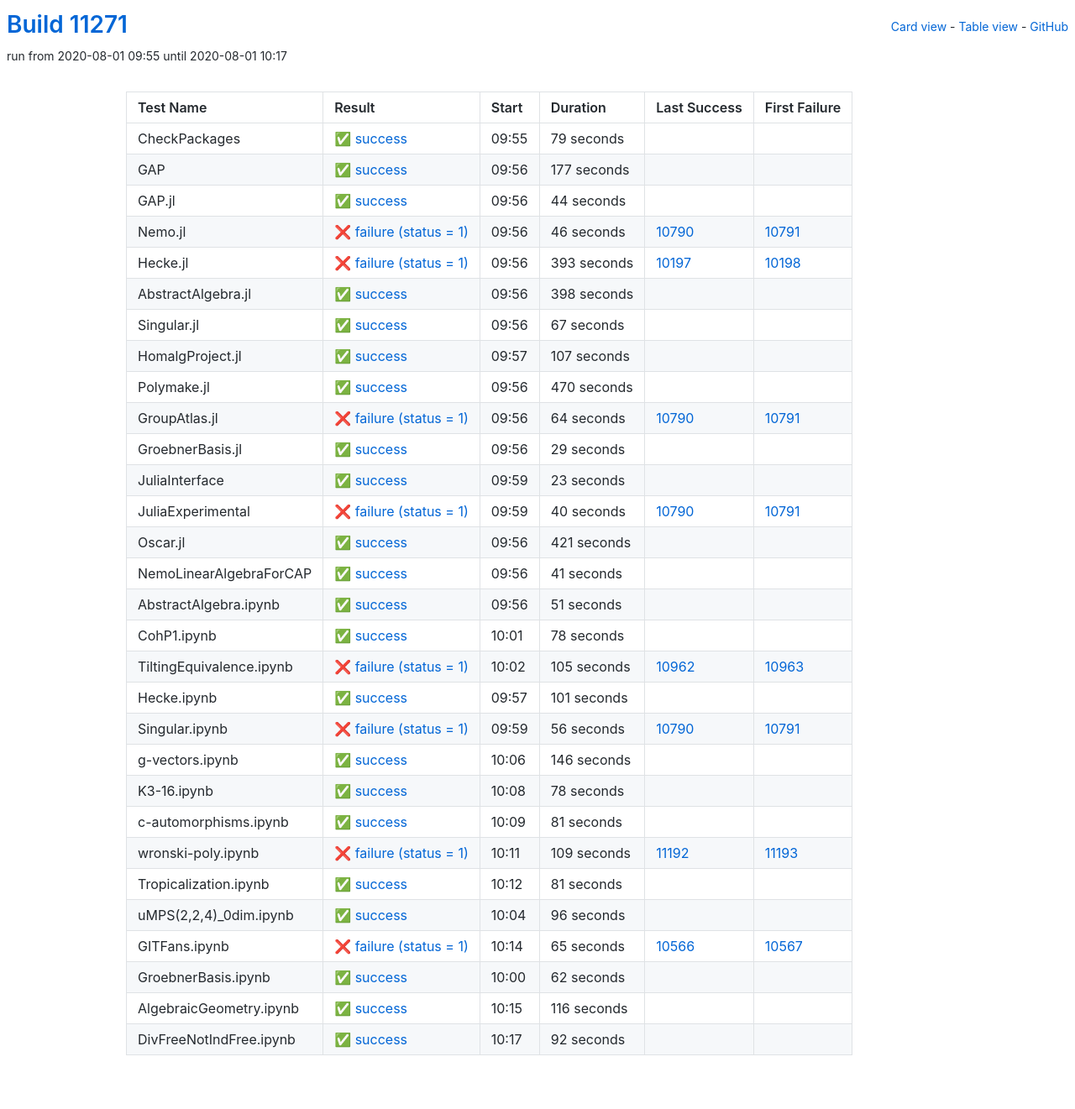
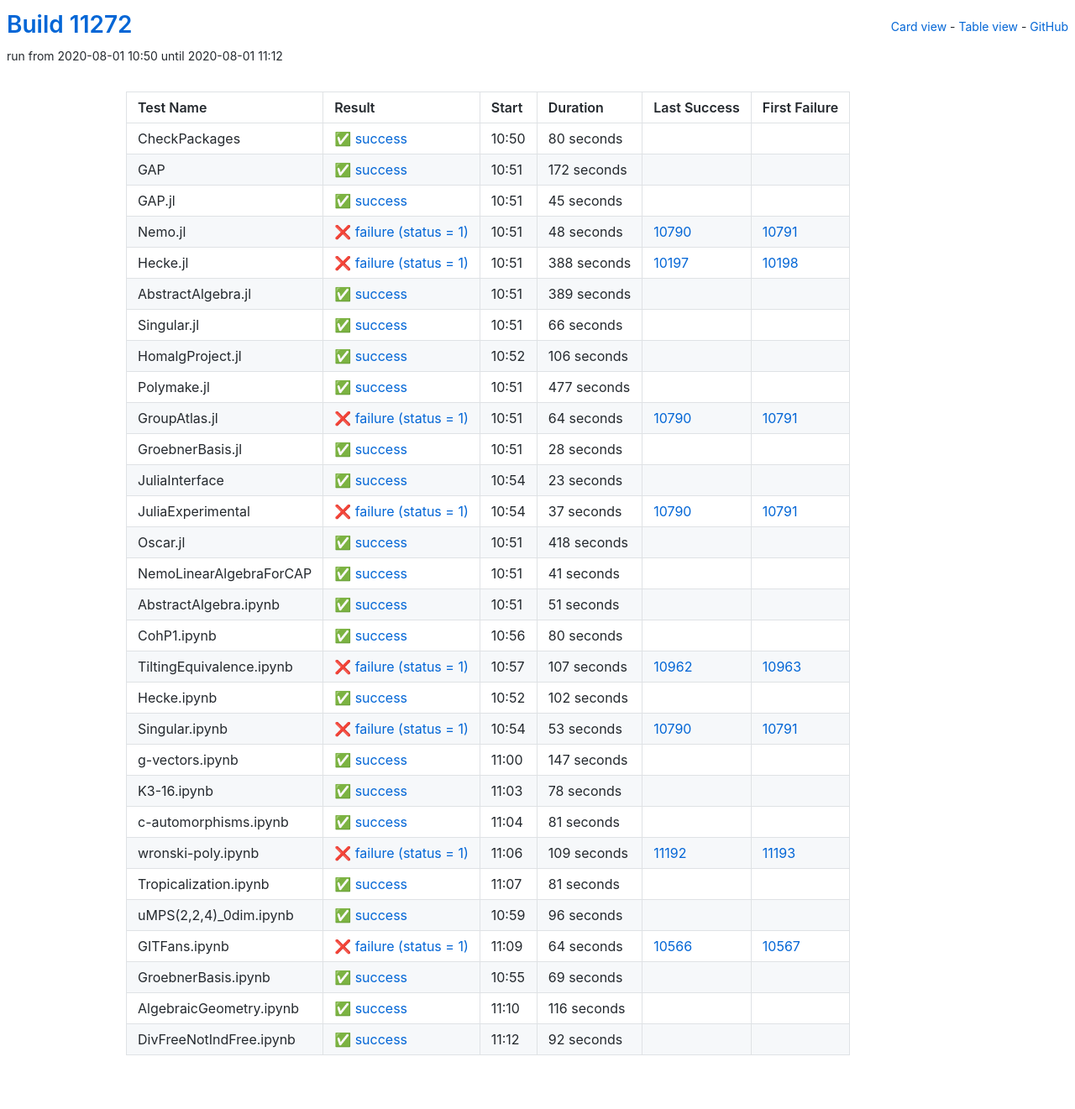
Before and after one commit to oscar-system/oscar-ci-status, a Jekyll site: the page built from table.html, in a window 1280 px wide. Shown: the whole page at 84% size. Built offline with Jekyll 4.4.1, drawn with Linux system fonts in a browser that asks for light colours.

Commit message:
Build #11272

```diff
--- a/_data/ci.yml
+++ b/_data/ci.yml
@@ -1,6 +1,6 @@
 ---
-build: 11271
-build_url: https://oscarci.mathematik.uni-kl.de/job/oscar/11271/
+build: 11272
+build_url: https://oscarci.mathematik.uni-kl.de/job/oscar/11272/
 job: oscar
 organization: oscar-system
 repo: oscar-ci-status
@@ -8,116 +8,116 @@
 tests:
 - name: CheckPackages
   id: checkpackages
-  log: https://oscarci.mathematik.uni-kl.de/job/oscar/11271/artifact/logs/build-11271/CheckPackages.log
-  start: 2020-08-01 09:55
+  log: https://oscarci.mathematik.uni-kl.de/job/oscar/11272/artifact/logs/build-11272/CheckPackages.log
+  start: 2020-08-01 10:50
   success: true
   exitcode: 0
   status: success
-  duration: 79
+  duration: 80
   last_success: false
   last_success_url:
   first_failure: false
   first_failure_url:
 - name: GAP
   id: gap
-  log: https://oscarci.mathematik.uni-kl.de/job/oscar/11271/artifact/logs/build-11271/GAP.log
-  start: 2020-08-01 09:56
+  log: https://oscarci.mathematik.uni-kl.de/job/oscar/11272/artifact/logs/build-11272/GAP.log
+  start: 2020-08-01 10:51
   success: true
   exitcode: 0
   status: success
-  duration: 177
+  duration: 172
   last_success: false
   last_success_url:
   first_failure: false
   first_failure_url:
 - name: GAP.jl
   id: gap-jl
-  log: https://oscarci.mathematik.uni-kl.de/job/oscar/11271/artifact/logs/build-11271/GAP.jl.log
-  start: 2020-08-01 09:56
+  log: https://oscarci.mathematik.uni-kl.de/job/oscar/11272/artifact/logs/build-11272/GAP.jl.log
+  start: 2020-08-01 10:51
   success: true
   exitcode: 0
   status: success
-  duration: 44
+  duration: 45
   last_success: false
   last_success_url:
   first_failure: false
   first_failure_url:
 - name: Nemo.jl
   id: nemo-jl
-  log: https://oscarci.mathematik.uni-kl.de/job/oscar/11271/artifact/logs/build-11271/Nemo.jl.log
-  start: 2020-08-01 09:56
+  log: https://oscarci.mathematik.uni-kl.de/job/oscar/11272/artifact/logs/build-11272/Nemo.jl.log
+  start: 2020-08-01 10:51
   success: false
   exitcode: 1
   status: failure
-  duration: 46
+  duration: 48
   last_success: 10790
   last_success_url: https://oscarci.mathematik.uni-kl.de/job/oscar/10790/
   first_failure: 10791
   first_failure_url: https://oscarci.mathematik.uni-kl.de/job/oscar/10791/
 - name: Hecke.jl
   id: hecke-jl
-  log: https://oscarci.mathematik.uni-kl.de/job/oscar/11271/artifact/logs/build-11271/Hecke.jl.log
-  start: 2020-08-01 09:56
+  log: https://oscarci.mathematik.uni-kl.de/job/oscar/11272/artifact/logs/build-11272/Hecke.jl.log
+  start: 2020-08-01 10:51
   success: false
   exitcode: 1
   status: failure
-  duration: 393
+  duration: 388
   last_success: 10197
   last_success_url: https://oscarci.mathematik.uni-kl.de/job/oscar/10197/
   first_failure: 10198
   first_failure_url: https://oscarci.mathematik.uni-kl.de/job/oscar/10198/
 - name: AbstractAlgebra.jl
   id: abstractalgebra-jl
-  log: https://oscarci.mathematik.uni-kl.de/job/oscar/11271/artifact/logs/build-11271/AbstractAlgebra.jl.log
-  start: 2020-08-01 09:56
+  log: https://oscarci.mathematik.uni-kl.de/job/oscar/11272/artifact/logs/build-11272/AbstractAlgebra.jl.log
+  start: 2020-08-01 10:51
   success: true
   exitcode: 0
   status: success
-  duration: 398
+  duration: 389
   last_success: false
   last_success_url:
   first_failure: false
   first_failure_url:
 - name: Singular.jl
   id: singular-jl
-  log: https://oscarci.mathematik.uni-kl.de/job/oscar/11271/artifact/logs/build-11271/Singular.jl.log
-  start: 2020-08-01 09:56
+  log: https://oscarci.mathematik.uni-kl.de/job/oscar/11272/artifact/logs/build-11272/Singular.jl.log
+  start: 2020-08-01 10:51
   success: true
   exitcode: 0
   status: success
-  duration: 67
+  duration: 66
   last_success: false
   last_success_url:
   first_failure: false
   first_failure_url:
 - name: HomalgProject.jl
   id: homalgproject-jl
-  log: https://oscarci.mathematik.uni-kl.de/job/oscar/11271/artifact/logs/build-11271/HomalgProject.jl.log
-  start: 2020-08-01 09:57
+  log: https://oscarci.mathematik.uni-kl.de/job/oscar/11272/artifact/logs/build-11272/HomalgProject.jl.log
+  start: 2020-08-01 10:52
   success: true
   exitcode: 0
   status: success
-  duration: 107
+  duration: 106
   last_success: false
   last_success_url:
   first_failure: false
   first_failure_url:
 - name: Polymake.jl
   id: polymake-jl
-  log: https://oscarci.mathematik.uni-kl.de/job/oscar/11271/artifact/logs/build-11271/Polymake.jl.log
-  start: 2020-08-01 09:56
+  log: https://oscarci.mathematik.uni-kl.de/job/oscar/11272/artifact/logs/build-11272/Polymake.jl.log
+  start: 2020-08-01 10:51
   success: true
   exitcode: 0
   status: success
-  duration: 470
+  duration: 477
   last_success: false
   last_success_url:
   first_failure: false
   first_failure_url:
 - name: GroupAtlas.jl
   id: groupatlas-jl
-  log: https://oscarci.mathematik.uni-kl.de/job/oscar/11271/artifact/logs/build-11271/GroupAtlas.jl.log
-  start: 2020-08-01 09:56
+  log: https://oscarci.mathematik.uni-kl.de/job/oscar/11272/artifact/logs/build-11272/GroupAtlas.jl.log
+  start: 2020-08-01 10:51
   success: false
   exitcode: 1
   status: failure
@@ -128,20 +128,20 @@
   first_failure_url: https://oscarci.mathematik.uni-kl.de/job/oscar/10791/
 - name: GroebnerBasis.jl
   id: groebnerbasis-jl
-  log: https://oscarci.mathematik.uni-kl.de/job/oscar/11271/artifact/logs/build-11271/GroebnerBasis.jl.log
-  start: 2020-08-01 09:56
+  log: https://oscarci.mathematik.uni-kl.de/job/oscar/11272/artifact/logs/build-11272/GroebnerBasis.jl.log
+  start: 2020-08-01 10:51
   success: true
   exitcode: 0
   status: success
-  duration: 29
+  duration: 28
   last_success: false
   last_success_url:
   first_failure: false
   first_failure_url:
 - name: JuliaInterface
   id: juliainterface
-  log: https://oscarci.mathematik.uni-kl.de/job/oscar/11271/artifact/logs/build-11271/JuliaInterface.log
-  start: 2020-08-01 09:59
+  log: https://oscarci.mathematik.uni-kl.de/job/oscar/11272/artifact/logs/build-11272/JuliaInterface.log
+  start: 2020-08-01 10:54
   success: true
   exitcode: 0
   status: success
@@ -152,32 +152,32 @@
   first_failure_url:
 - name: JuliaExperimental
   id: juliaexperimental
-  log: https://oscarci.mathematik.uni-kl.de/job/oscar/11271/artifact/logs/build-11271/JuliaExperimental.log
-  start: 2020-08-01 09:59
+  log: https://oscarci.mathematik.uni-kl.de/job/oscar/11272/artifact/logs/build-11272/JuliaExperimental.log
+  start: 2020-08-01 10:54
   success: false
   exitcode: 1
   status: failure
-  duration: 40
+  duration: 37
   last_success: 10790
   last_success_url: https://oscarci.mathematik.uni-kl.de/job/oscar/10790/
   first_failure: 10791
   first_failure_url: https://oscarci.mathematik.uni-kl.de/job/oscar/10791/
 - name: Oscar.jl
   id: oscar-jl
-  log: https://oscarci.mathematik.uni-kl.de/job/oscar/11271/artifact/logs/build-11271/Oscar.jl.log
-  start: 2020-08-01 09:56
+  log: https://oscarci.mathematik.uni-kl.de/job/oscar/11272/artifact/logs/build-11272/Oscar.jl.log
+  start: 2020-08-01 10:51
   success: true
   exitcode: 0
   status: success
-  duration: 421
+  duration: 418
   last_success: false
   last_success_url:
   first_failure: false
   first_failure_url:
 - name: NemoLinearAlgebraForCAP
   id: nemolinearalgebraforcap
-  log: https://oscarci.mathematik.uni-kl.de/job/oscar/11271/artifact/logs/build-11271/NemoLinearAlgebraForCAP.log
-  start: 2020-08-01 09:56
+  log: https://oscarci.mathematik.uni-kl.de/job/oscar/11272/artifact/logs/build-11272/NemoLinearAlgebraForCAP.log
+  start: 2020-08-01 10:51
   success: true
   exitcode: 0
   status: success
@@ -188,8 +188,8 @@
   first_failure_url:
 - name: AbstractAlgebra.ipynb
   id: abstractalgebra-ipynb
-  log: https://oscarci.mathematik.uni-kl.de/job/oscar/11271/artifact/logs/build-11271/AbstractAlgebra.ipynb.log
-  start: 2020-08-01 09:56
+  log: https://oscarci.mathematik.uni-kl.de/job/oscar/11272/artifact/logs/build-11272/AbstractAlgebra.ipynb.log
+  start: 2020-08-01 10:51
   success: true
   exitcode: 0
   status: success
@@ -200,68 +200,68 @@
   first_failure_url:
 - name: CohP1.ipynb
   id: cohp1-ipynb
-  log: https://oscarci.mathematik.uni-kl.de/job/oscar/11271/artifact/logs/build-11271/CohP1.ipynb.log
-  start: 2020-08-01 10:01
+  log: https://oscarci.mathematik.uni-kl.de/job/oscar/11272/artifact/logs/build-11272/CohP1.ipynb.log
+  start: 2020-08-01 10:56
   success: true
   exitcode: 0
   status: success
-  duration: 78
+  duration: 80
   last_success: false
   last_success_url:
   first_failure: false
   first_failure_url:
 - name: TiltingEquivalence.ipynb
   id: tiltingequivalence-ipynb
-  log: https://oscarci.mathematik.uni-kl.de/job/oscar/11271/artifact/logs/build-11271/TiltingEquivalence.ipynb.log
-  start: 2020-08-01 10:02
+  log: https://oscarci.mathematik.uni-kl.de/job/oscar/11272/artifact/logs/build-11272/TiltingEquivalence.ipynb.log
+  start: 2020-08-01 10:57
   success: false
   exitcode: 1
   status: failure
-  duration: 105
+  duration: 107
   last_success: 10962
   last_success_url: https://oscarci.mathematik.uni-kl.de/job/oscar/10962/
   first_failure: 10963
   first_failure_url: https://oscarci.mathematik.uni-kl.de/job/oscar/10963/
 - name: Hecke.ipynb
   id: hecke-ipynb
-  log: https://oscarci.mathematik.uni-kl.de/job/oscar/11271/artifact/logs/build-11271/Hecke.ipynb.log
-  start: 2020-08-01 09:57
+  log: https://oscarci.mathematik.uni-kl.de/job/oscar/11272/artifact/logs/build-11272/Hecke.ipynb.log
+  start: 2020-08-01 10:52
   success: true
   exitcode: 0
   status: success
-  duration: 101
+  duration: 102
   last_success: false
   last_success_url:
   first_failure: false
   first_failure_url:
 - name: Singular.ipynb
   id: singular-ipynb
-  log: https://oscarci.mathematik.uni-kl.de/job/oscar/11271/artifact/logs/build-11271/Singular.ipynb.log
-  start: 2020-08-01 09:59
+  log: https://oscarci.mathematik.uni-kl.de/job/oscar/11272/artifact/logs/build-11272/Singular.ipynb.log
+  start: 2020-08-01 10:54
   success: false
   exitcode: 1
   status: failure
-  duration: 56
+  duration: 53
   last_success: 10790
   last_success_url: https://oscarci.mathematik.uni-kl.de/job/oscar/10790/
   first_failure: 10791
   first_failure_url: https://oscarci.mathematik.uni-kl.de/job/oscar/10791/
 - name: g-vectors.ipynb
   id: g-vectors-ipynb
-  log: https://oscarci.mathematik.uni-kl.de/job/oscar/11271/artifact/logs/build-11271/g-vectors.ipynb.log
-  start: 2020-08-01 10:06
+  log: https://oscarci.mathematik.uni-kl.de/job/oscar/11272/artifact/logs/build-11272/g-vectors.ipynb.log
+  start: 2020-08-01 11:00
   success: true
   exitcode: 0
   status: success
-  duration: 146
+  duration: 147
   last_success: false
   last_success_url:
   first_failure: false
   first_failure_url:
 - name: K3-16.ipynb
   id: k3-16-ipynb
-  log: https://oscarci.mathematik.uni-kl.de/job/oscar/11271/artifact/logs/build-11271/K3-16.ipynb.log
-  start: 2020-08-01 10:08
+  log: https://oscarci.mathematik.uni-kl.de/job/oscar/11272/artifact/logs/build-11272/K3-16.ipynb.log
+  start: 2020-08-01 11:03
   success: true
   exitcode: 0
   status: success
@@ -272,8 +272,8 @@
   first_failure_url:
 - name: c-automorphisms.ipynb
   id: c-automorphisms-ipynb
-  log: https://oscarci.mathematik.uni-kl.de/job/oscar/11271/artifact/logs/build-11271/c-automorphisms.ipynb.log
-  start: 2020-08-01 10:09
+  log: https://oscarci.mathematik.uni-kl.de/job/oscar/11272/artifact/logs/build-11272/c-automorphisms.ipynb.log
+  start: 2020-08-01 11:04
   success: true
   exitcode: 0
   status: success
@@ -284,8 +284,8 @@
   first_failure_url:
 - name: wronski-poly.ipynb
   id: wronski-poly-ipynb
-  log: https://oscarci.mathematik.uni-kl.de/job/oscar/11271/artifact/logs/build-11271/wronski-poly.ipynb.log
-  start: 2020-08-01 10:11
+  log: https://oscarci.mathematik.uni-kl.de/job/oscar/11272/artifact/logs/build-11272/wronski-poly.ipynb.log
+  start: 2020-08-01 11:06
   success: false
   exitcode: 1
   status: failure
@@ -296,8 +296,8 @@
   first_failure_url: https://oscarci.mathematik.uni-kl.de/job/oscar/11193/
 - name: Tropicalization.ipynb
   id: tropicalization-ipynb
-  log: https://oscarci.mathematik.uni-kl.de/job/oscar/11271/artifact/logs/build-11271/Tropicalization.ipynb.log
-  start: 2020-08-01 10:12
+  log: https://oscarci.mathematik.uni-kl.de/job/oscar/11272/artifact/logs/build-11272/Tropicalization.ipynb.log
+  start: 2020-08-01 11:07
   success: true
   exitcode: 0
   status: success
@@ -308,8 +308,8 @@
   first_failure_url:
 - name: uMPS(2,2,4)_0dim.ipynb
   id: umps-2-2-4-0dim-ipynb
-  log: https://oscarci.mathematik.uni-kl.de/job/oscar/11271/artifact/logs/build-11271/uMPS-2-2-4-_0dim.ipynb.log
-  start: 2020-08-01 10:04
+  log: https://oscarci.mathematik.uni-kl.de/job/oscar/11272/artifact/logs/build-11272/uMPS-2-2-4-_0dim.ipynb.log
+  start: 2020-08-01 10:59
   success: true
   exitcode: 0
   status: success
@@ -320,32 +320,32 @@
   first_failure_url:
 - name: GITFans.ipynb
   id: gitfans-ipynb
-  log: https://oscarci.mathematik.uni-kl.de/job/oscar/11271/artifact/logs/build-11271/GITFans.ipynb.log
-  start: 2020-08-01 10:14
+  log: https://oscarci.mathematik.uni-kl.de/job/oscar/11272/artifact/logs/build-11272/GITFans.ipynb.log
+  start: 2020-08-01 11:09
   success: false
   exitcode: 1
   status: failure
-  duration: 65
+  duration: 64
   last_success: 10566
   last_success_url: https://oscarci.mathematik.uni-kl.de/job/oscar/10566/
   first_failure: 10567
   first_failure_url: https://oscarci.mathematik.uni-kl.de/job/oscar/10567/
 - name: GroebnerBasis.ipynb
   id: groebnerbasis-ipynb
-  log: https://oscarci.mathematik.uni-kl.de/job/oscar/11271/artifact/logs/build-11271/GroebnerBasis.ipynb.log
-  start: 2020-08-01 10:00
+  log: https://oscarci.mathematik.uni-kl.de/job/oscar/11272/artifact/logs/build-11272/GroebnerBasis.ipynb.log
+  start: 2020-08-01 10:55
   success: true
   exitcode: 0
   status: success
-  duration: 62
+  duration: 69
   last_success: false
   last_success_url:
   first_failure: false
   first_failure_url:
 - name: AlgebraicGeometry.ipynb
   id: algebraicgeometry-ipynb
-  log: https://oscarci.mathematik.uni-kl.de/job/oscar/11271/artifact/logs/build-11271/AlgebraicGeometry.ipynb.log
-  start: 2020-08-01 10:15
+  log: https://oscarci.mathematik.uni-kl.de/job/oscar/11272/artifact/logs/build-11272/AlgebraicGeometry.ipynb.log
+  start: 2020-08-01 11:10
   success: true
   exitcode: 0
   status: success
@@ -356,8 +356,8 @@
   first_failure_url:
 - name: DivFreeNotIndFree.ipynb
   id: divfreenotindfree-ipynb
-  log: https://oscarci.mathematik.uni-kl.de/job/oscar/11271/artifact/logs/build-11271/DivFreeNotIndFree.ipynb.log
-  start: 2020-08-01 10:17
+  log: https://oscarci.mathematik.uni-kl.de/job/oscar/11272/artifact/logs/build-11272/DivFreeNotIndFree.ipynb.log
+  start: 2020-08-01 11:12
   success: true
   exitcode: 0
   status: success
```
Also changed, not shown: README.md.
